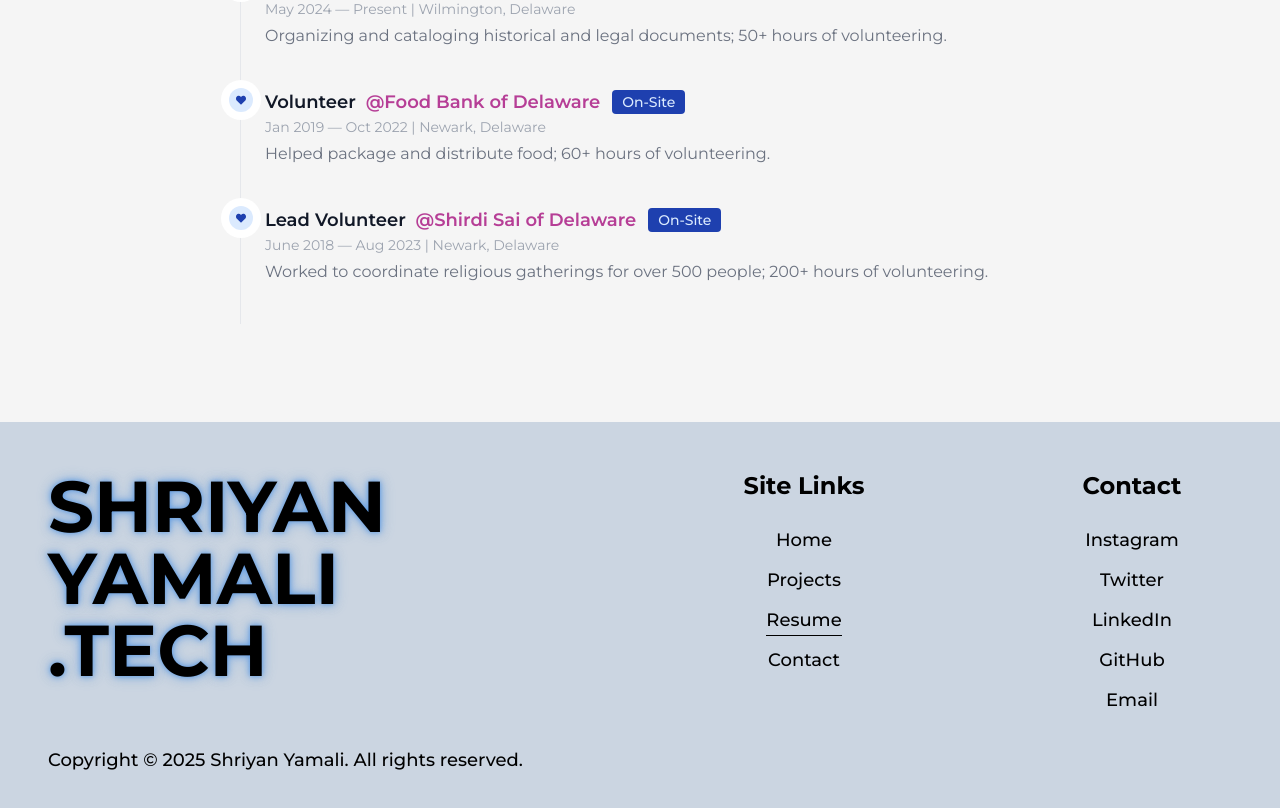
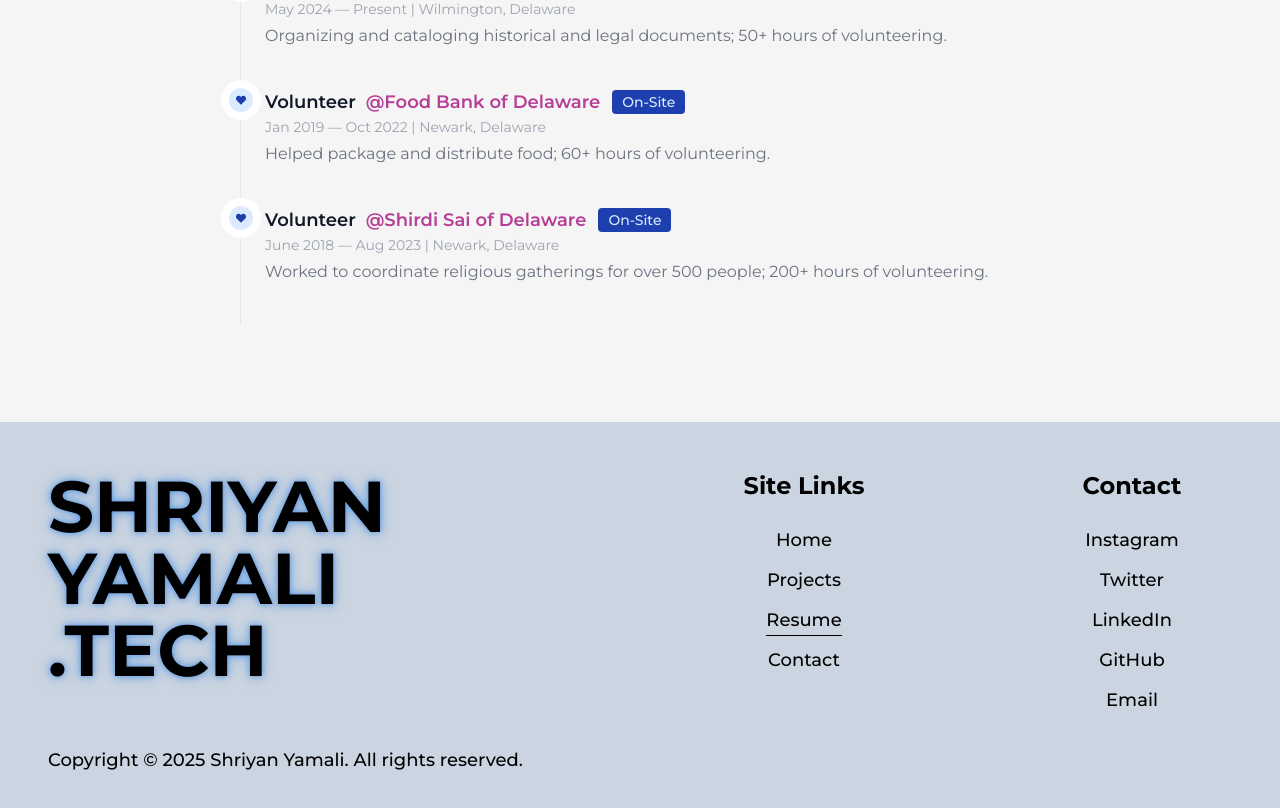
Before and after one commit to shriyanyamali/portfolio-v2, a Next.js app: page /resume in a window 1280 px wide. Shown: the part 2652-3460 px from the top of the page. Built offline with nearby package versions, Linux system fonts and the light colour scheme.

Commit message:
removed 'lead'

```diff
--- a/src/components/VolunteeringTimeline.js
+++ b/src/components/VolunteeringTimeline.js
@@ -130,7 +130,7 @@ const VolunteeringTimeline = () => {
               </svg>
             </span>
             <h3 className="flex items-center mb-1 text-lg font-semibold text-gray-900 dark:text-white mg:text-base sm:!text-sm">
-              Lead Volunteer &nbsp;
+              Volunteer &nbsp;
               <div className="text-primary dark:text-primaryDark sm:ml-3">
                 @Shirdi Sai of Delaware{" "}
               </div>
```
